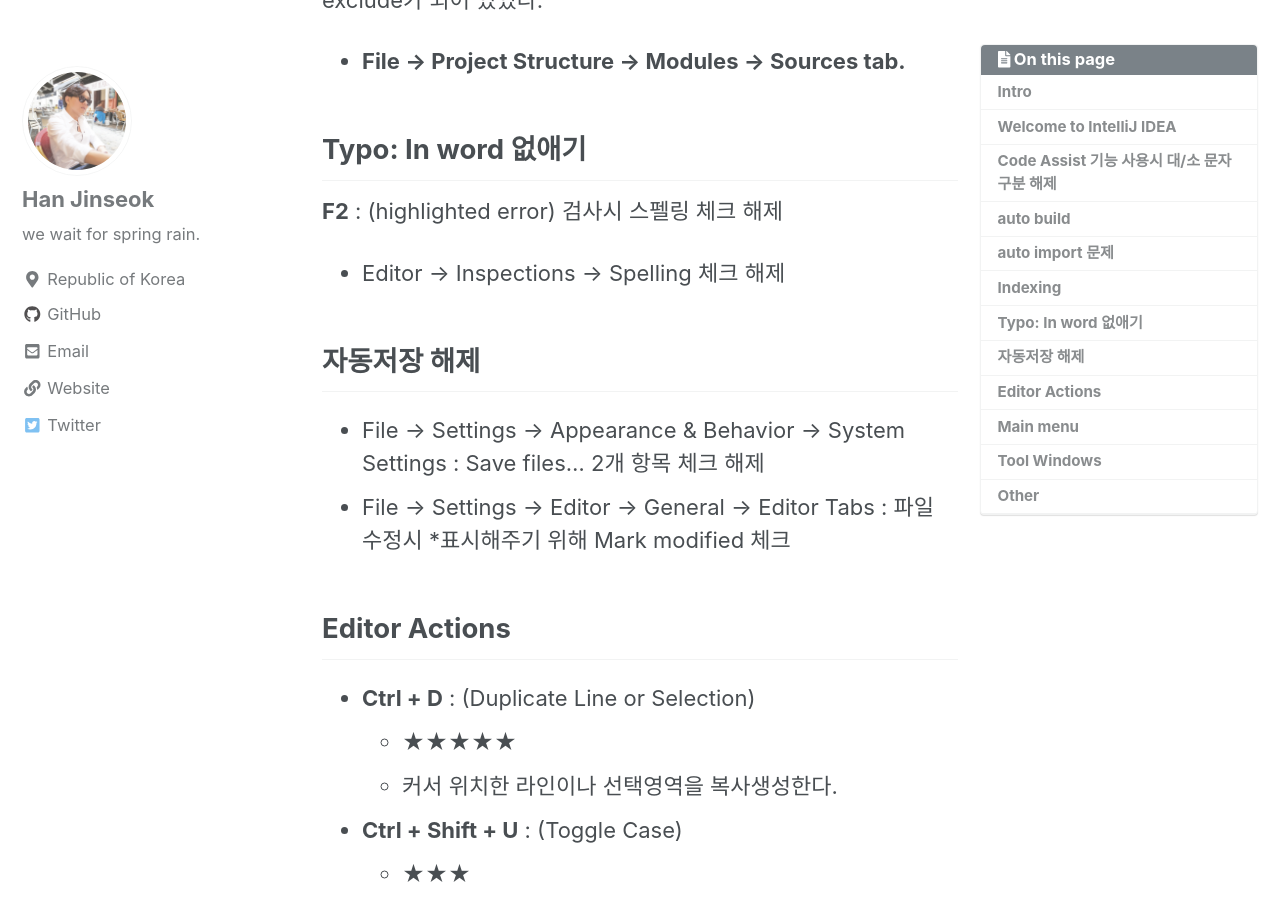
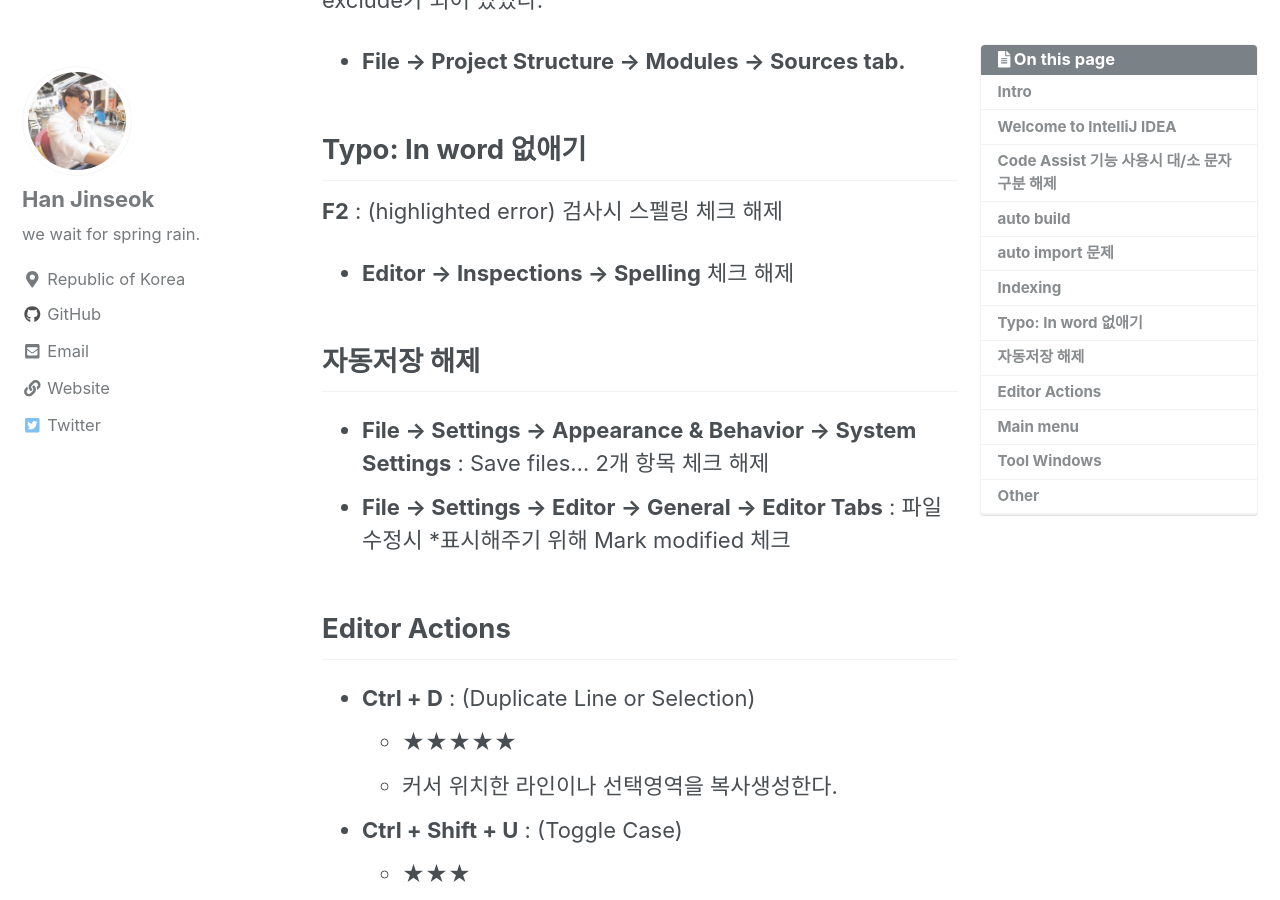
Before and after one commit to moregorenine/moregorenine.github.io, a Jekyll site: the page built from _posts/intellij/2019-11-28-intellij-keymap.md, in a window 1280 px wide and 900 px high, scrolled down 1998 px. Built offline with Jekyll 4.4.1, drawn with Linux system fonts in a browser that asks for light colours; nearby versions of some CDN libraries; comment, search, counter and statistics services are not loaded; a style sheet for code colours, icons or effects is not loaded; some of the changed text lies outside the part shown.

```diff
--- a/_posts/intellij/2019-11-28-intellij-keymap.md
+++ b/_posts/intellij/2019-11-28-intellij-keymap.md
@@ -26,7 +26,7 @@ Code Assist 기능 사용시 대/소 문자 구분하도록 세팅되어있다.
 
 ## auto build
 소스 코드 변경시 자동 빌드 후 재실행 시켜준다.
-- File → Settings → Build, Execution, Deployment → Compiler : build project automatically 체크
+- **File → Settings → Build, Execution, Deployment → Compiler** : build project automatically 체크
 - **Ctrl + Alt + Shift + /** 검색창에서 Registry 선택 : compiler.automake.allow.when.app.running 체크
 
 ## auto import 문제
@@ -41,11 +41,11 @@ intellij 가 종종 하단부에 Indexing 작업을 하는게 보일 것이다.
 
 ## Typo: In word 없애기
 **F2** : (highlighted error) 검사시 스펠링 체크 해제
-- Editor → Inspections → Spelling 체크 해제
+- **Editor → Inspections → Spelling** 체크 해제
 
 ## 자동저장 해제
-- File → Settings → Appearance & Behavior → System Settings : Save files... 2개 항목 체크 해제
-- File → Settings → Editor → General → Editor Tabs : 파일 수정시 \*표시해주기 위해 Mark modified 체크
+- **File → Settings → Appearance & Behavior → System Settings** : Save files... 2개 항목 체크 해제
+- **File → Settings → Editor → General → Editor Tabs** : 파일 수정시 \*표시해주기 위해 Mark modified 체크
 
 ## Editor Actions
 - **Ctrl + D** : (Duplicate Line or Selection)
```
Also changed, not shown: other parts of _posts/intellij/2019-11-28-intellij-keymap.md (+3 -0 lines).
